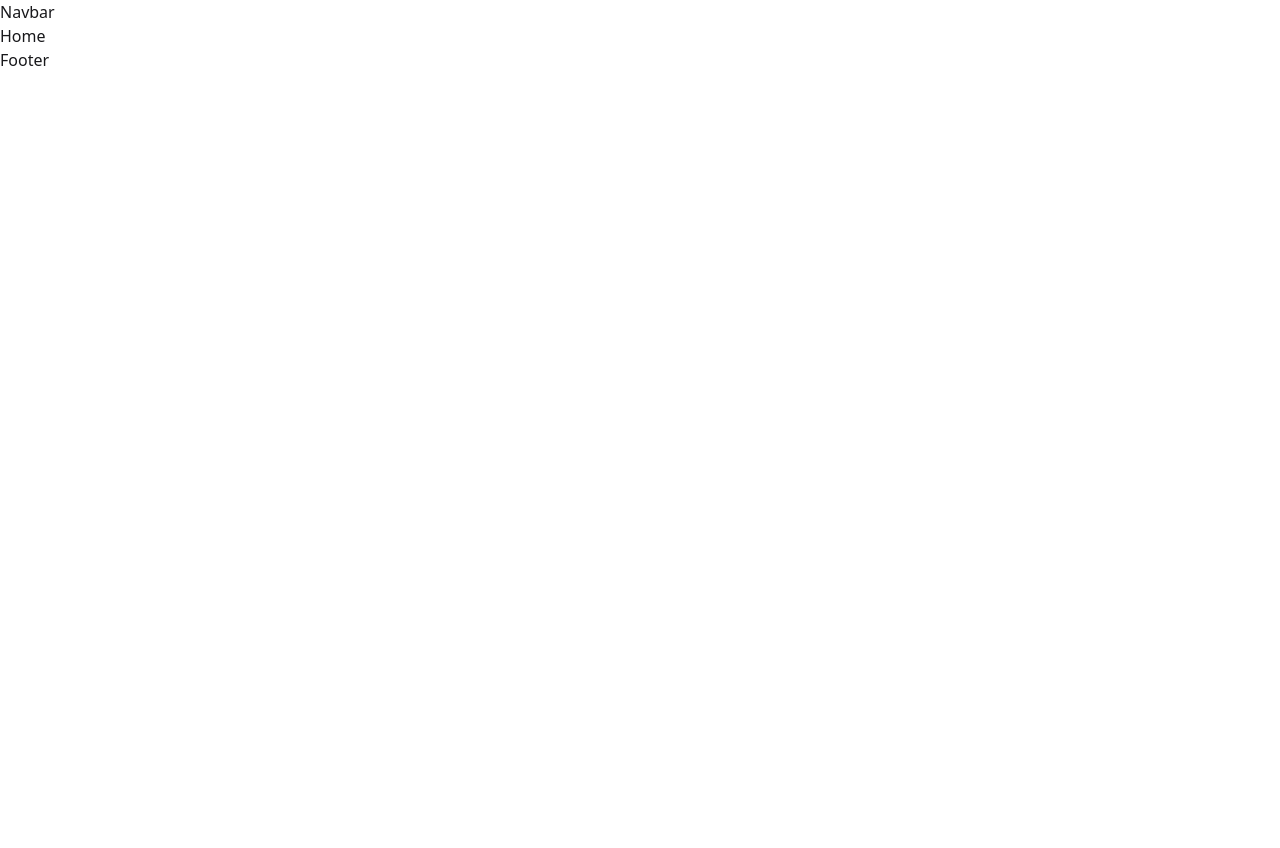
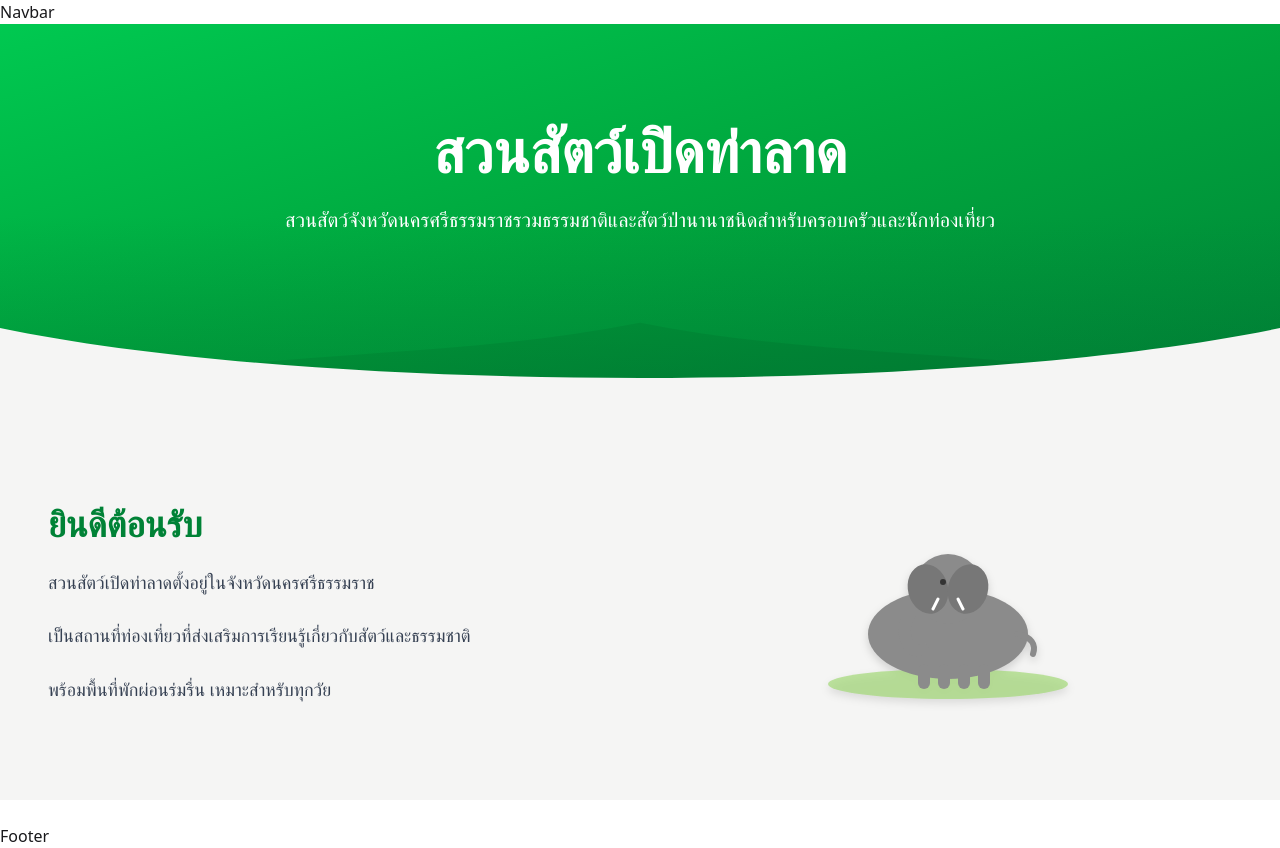
Before and after one commit to natchanon-kh/thalad-zoo, a React (Vite) app: page / in a window 1280 px wide. Before the commit the page ends 800 px from the top, so only its background shows below. Built offline with nearby package versions, Linux system fonts and the light colour scheme.

Commit message:
feat: add layout on homepage

```diff
--- a/src/pages/Home.tsx
+++ b/src/pages/Home.tsx
@@ -1,7 +1,189 @@
 export default function Home() {
   return (
-    <div>
-      <div>Home</div>
+    <div className="min-h-screen flex flex-col">
+      <div className="bg-stone-100">
+        {/* Hero Section */}
+        <section className="relative min-h-96 bg-gradient-to-br from-green-500 via-green-600 to-green-700 overflow-hidden">
+          {/* Forest silhouette background */}
+          <div className="absolute inset-0 bg-gradient-to-t from-green-800 via-transparent to-transparent opacity-30"></div>
+
+          {/* Tree silhouettes */}
+          <div className="absolute bottom-0 left-0 w-full h-32 opacity-20">
+            <svg
+              className="w-full h-full"
+              viewBox="0 0 1200 120"
+              preserveAspectRatio="none"
+            >
+              <path
+                d="M0,120 C200,60 400,80 600,40 C800,80 1000,60 1200,120 Z"
+                fill="rgba(0,0,0,0.3)"
+              />
+            </svg>
+          </div>
+
+          <div className="relative z-10 max-w-7xl mx-auto px-6 md:px-12 py-16 md:py-24 text-center">
+            <h1 className="text-4xl md:text-6xl font-bold text-white mb-6">
+              สวนสัตว์เปิดท่าลาด
+            </h1>
+            <p className="text-lg md:text-xl text-white mb-8 max-w mx-auto leading-relaxed">
+              สวนสัตว์จังหวัดนครศรีธรรมราชรวมธรรมชาติและสัตว์ป่านานาชนิดสำหรับครอบครัวและนักท่องเที่ยว
+            </p>
+          </div>
+
+          {/* Curved bottom */}
+          <div className="absolute bottom-0 w-full">
+            <svg
+              className="w-full h-12 md:h-20"
+              viewBox="0 0 1200 120"
+              preserveAspectRatio="none"
+            >
+              <path
+                d="M0,0 C300,100 900,100 1200,0 L1200,120 L0,120 Z"
+                fill="rgb(245 245 244)"
+              />
+            </svg>
+          </div>
+        </section>
+
+        {/* Welcome Section */}
+        <section className="py-16 md:py-24 px-6 md:px-12 bg-stone-100">
+          <div className="max-w-7xl mx-auto">
+            <div className="grid md:grid-cols-2 gap-12 items-center">
+              {/* Left side - Text */}
+              <div>
+                <h2 className="text-3xl md:text-4xl font-bold text-green-700 mb-6">
+                  ยินดีต้อนรับ
+                </h2>
+                <p className="text-gray-700 text-lg leading-relaxed mb-6">
+                  สวนสัตว์เปิดท่าลาดตั้งอยู่ในจังหวัดนครศรีธรรมราช
+                </p>
+                <p className="text-gray-700 text-lg leading-relaxed mb-6">
+                  เป็นสถานที่ท่องเที่ยวที่ส่งเสริมการเรียนรู้เกี่ยวกับสัตว์และธรรมชาติ
+                </p>
+                <p className="text-gray-700 text-lg leading-relaxed">
+                  พร้อมพื้นที่พักผ่อนร่มรื่น เหมาะสำหรับทุกวัย
+                </p>
+              </div>
+
+              {/* Right side - Elephant illustration */}
+              <div className="flex justify-center">
+                <div className="relative">
+                  {/* Elephant SVG */}
+                  <svg
+                    width="300"
+                    height="200"
+                    viewBox="0 0 300 200"
+                    className="drop-shadow-lg"
+                  >
+                    {/* Ground */}
+                    <ellipse
+                      cx="150"
+                      cy="180"
+                      rx="120"
+                      ry="15"
+                      fill="#a3d977"
+                      opacity="0.7"
+                    />
+
+                    {/* Elephant body */}
+                    <ellipse cx="150" cy="130" rx="80" ry="45" fill="#8B8B8B" />
+
+                    {/* Elephant head */}
+                    <circle cx="150" cy="85" r="35" fill="#8B8B8B" />
+
+                    {/* Elephant trunk */}
+                    <path
+                      d="M 120 100 Q 100 120 110 140 Q 115 150 125 145"
+                      fill="none"
+                      stroke="#8B8B8B"
+                      strokeWidth="12"
+                      strokeLinecap="round"
+                    />
+
+                    {/* Elephant legs */}
+                    <rect
+                      x="120"
+                      y="160"
+                      width="12"
+                      height="25"
+                      fill="#8B8B8B"
+                      rx="6"
+                    />
+                    <rect
+                      x="140"
+                      y="160"
+                      width="12"
+                      height="25"
+                      fill="#8B8B8B"
+                      rx="6"
+                    />
+                    <rect
+                      x="160"
+                      y="160"
+                      width="12"
+                      height="25"
+                      fill="#8B8B8B"
+                      rx="6"
+                    />
+                    <rect
+                      x="180"
+                      y="160"
+                      width="12"
+                      height="25"
+                      fill="#8B8B8B"
+                      rx="6"
+                    />
+
+                    {/* Elephant ears */}
+                    <ellipse
+                      cx="130"
+                      cy="85"
+                      rx="20"
+                      ry="25"
+                      fill="#777"
+                      transform="rotate(-15 130 85)"
+                    />
+                    <ellipse
+                      cx="170"
+                      cy="85"
+                      rx="20"
+                      ry="25"
+                      fill="#777"
+                      transform="rotate(15 170 85)"
+                    />
+
+                    {/* Elephant eye */}
+                    <circle cx="145" cy="78" r="3" fill="#333" />
+
+                    {/* Elephant tusk */}
+                    <path
+                      d="M 140 95 L 135 105"
+                      stroke="#FFF"
+                      strokeWidth="3"
+                      strokeLinecap="round"
+                    />
+                    <path
+                      d="M 160 95 L 165 105"
+                      stroke="#FFF"
+                      strokeWidth="3"
+                      strokeLinecap="round"
+                    />
+
+                    {/* Elephant tail */}
+                    <path
+                      d="M 220 130 Q 240 135 235 150"
+                      fill="none"
+                      stroke="#8B8B8B"
+                      strokeWidth="6"
+                      strokeLinecap="round"
+                    />
+                  </svg>
+                </div>
+              </div>
+            </div>
+          </div>
+        </section>
+      </div>
     </div>
   );
 }
```
